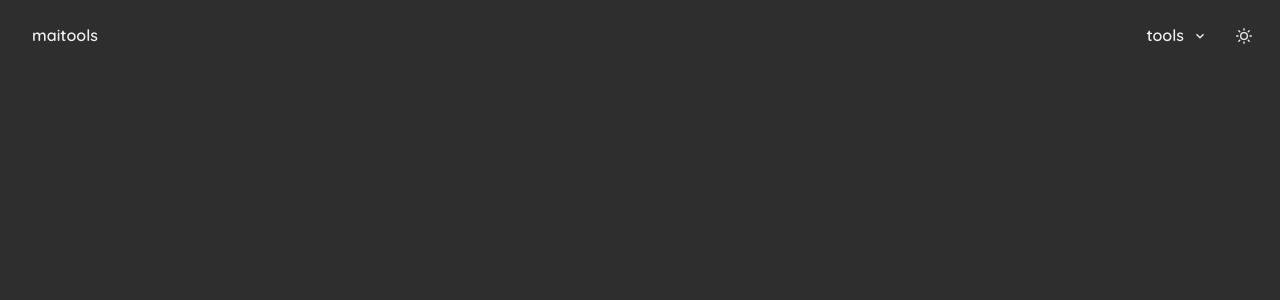
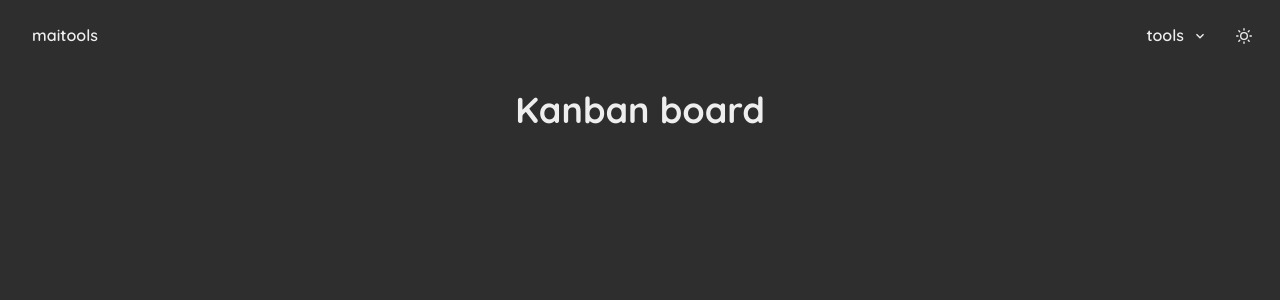
Before and after one commit to olimeme/maitools, a React (Vite) app: page /kanban in a window 1280 px wide. Before the commit this address had no page. Shown: the top 300 px of the page. Built offline with nearby package versions, Linux system fonts and the light colour scheme.

Commit message:
initial commit

```diff
--- a/package.json
+++ b/package.json
@@ -17,6 +17,7 @@
     "deepmerge": "^4.3.1",
     "framer-motion": "^10.10.0",
     "react": "^18.2.0",
+    "react-beautiful-dnd": "^13.1.1",
     "react-dom": "^18.2.0",
     "react-icons": "^4.8.0",
     "react-markdown": "^8.0.7",
--- /dev/null
+++ b/src/pages/KanbanBoardPage.tsx
@@ -0,0 +1,15 @@
+import React from "react";
+import MotionWrapper from "../components/MotionWrapper";
+import { Heading } from "@chakra-ui/react";
+
+const KanbanBoardPage = () => {
+  return (
+    <MotionWrapper>
+      <Heading mb={8} textAlign={"center"}>
+        Kanban board
+      </Heading>
+    </MotionWrapper>
+  );
+};
+
+export default KanbanBoardPage;
--- a/src/pages/LandingPage.tsx
+++ b/src/pages/LandingPage.tsx
@@ -44,7 +44,7 @@ const LandingPage = () => {
     {
       heading: "Kanban board",
       desc: "plan, start, progress, finish, organize.",
-      link: "/todo-list",
+      link: "/kanban",
     },
   ];
 
--- a/src/routes/publicRoutes.tsx
+++ b/src/routes/publicRoutes.tsx
@@ -1,3 +1,4 @@
+import KanbanBoardPage from "../pages/KanbanBoardPage";
 import LandingPage from "../pages/LandingPage";
 import MarkdownPage from "../pages/MarkdownPage";
 import PomodoroTimerPage from "../pages/PomodoroTimerPage";
@@ -6,6 +7,7 @@ import WhiteboardPage from "../pages/WhiteboardPage";
 export const public_route_group = [
   { path: "/markdown", element: <MarkdownPage /> },
   { path: "/pomodoro-timer", element: <PomodoroTimerPage /> },
+  { path: "/kanban", element: <KanbanBoardPage /> },
   { path: "/whiteboard", element: <WhiteboardPage /> },
   { path: "/todo-list", element: <WhiteboardPage /> },
   { path: "/", element: <LandingPage /> },
```
Also changed, not shown: 1 other file (tests, documents, lock files or other folders).
